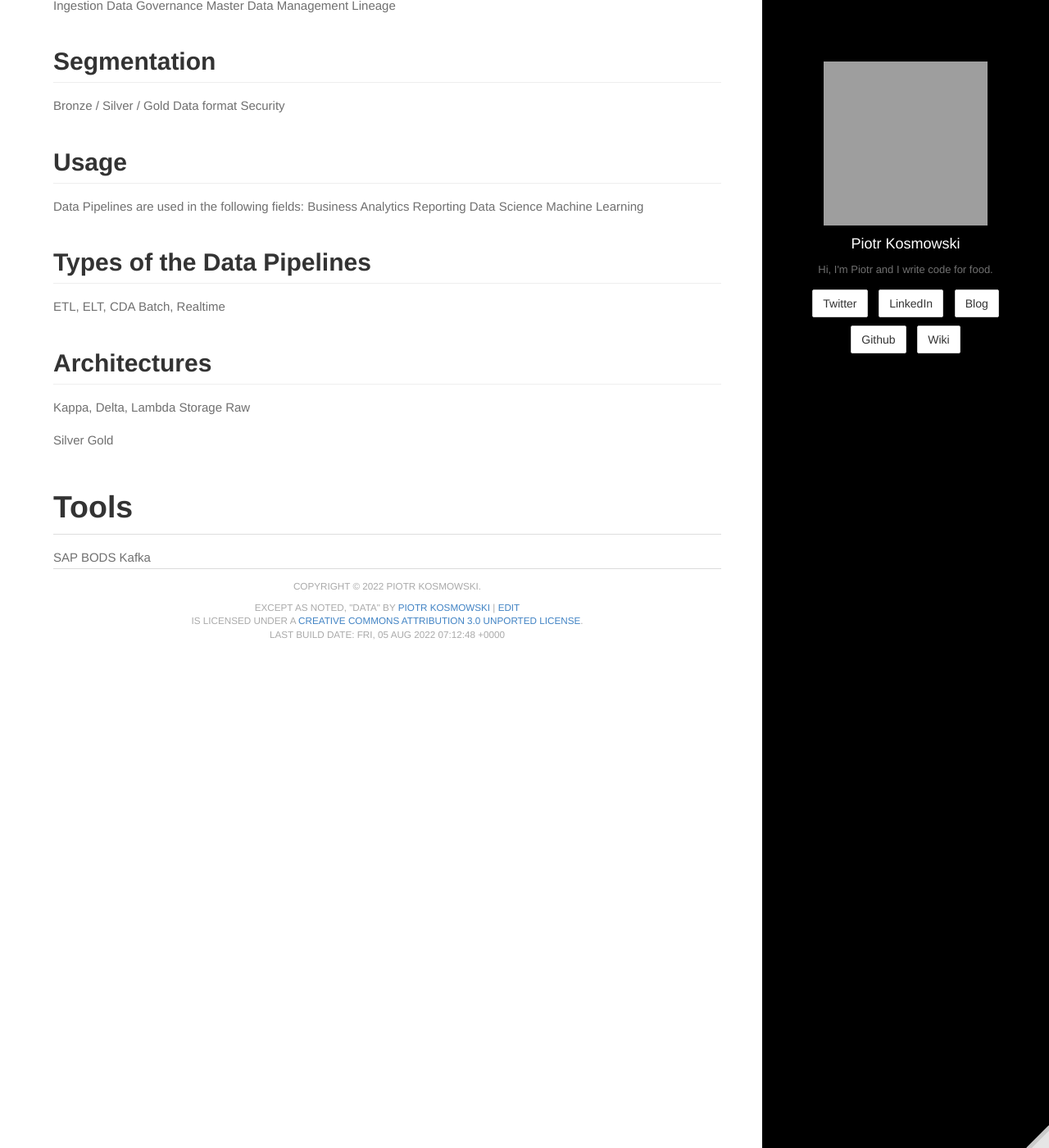
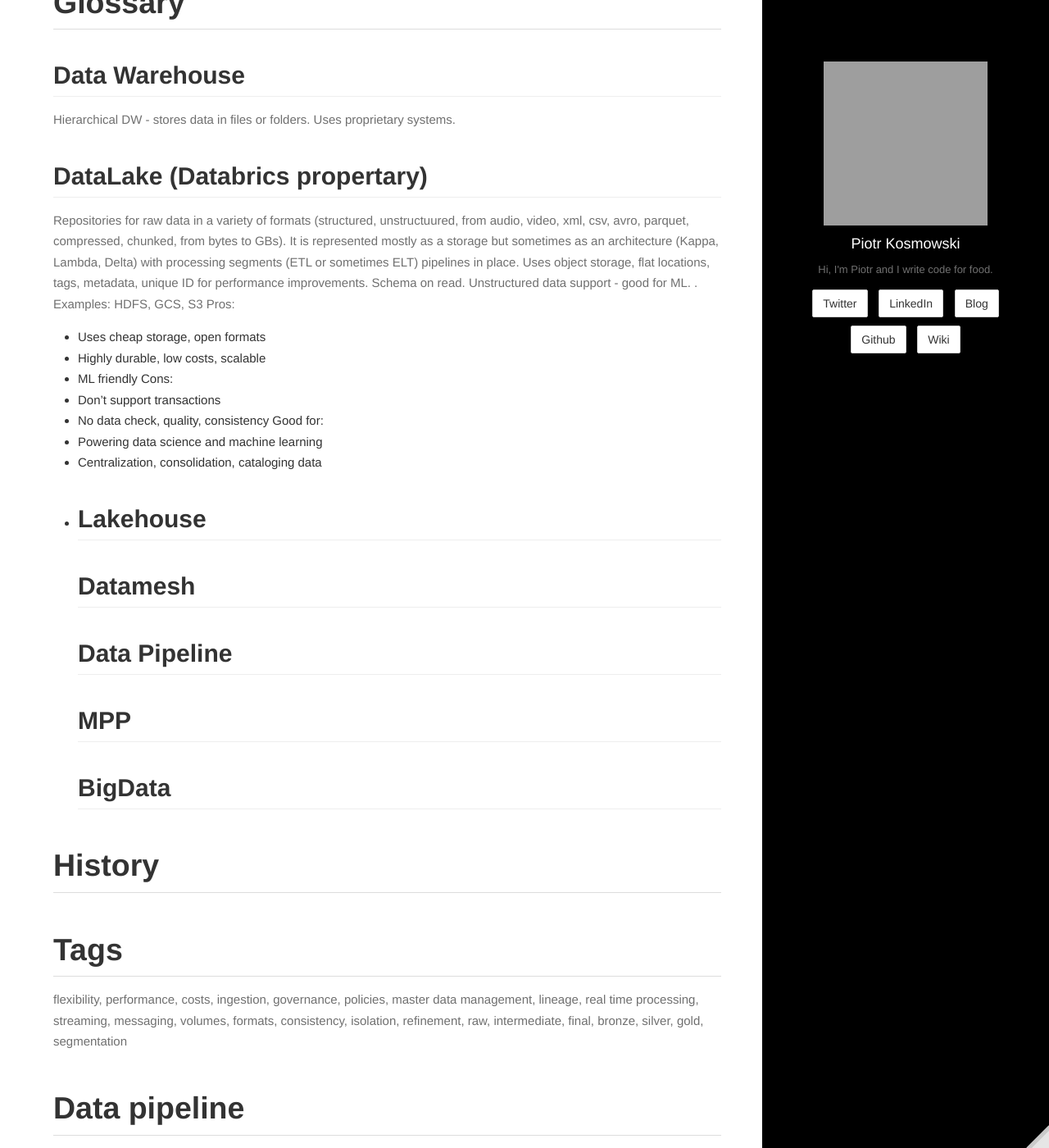
Before and after one commit to kospiotr/kospiotr.github.io, a Jekyll site: the page built from wiki/data.md, in a window 1280 px wide and 1400 px high, scrolled down 875 px. Shown: the whole window at 82% size. Built offline with Jekyll 4.4.1, drawn with Linux system fonts in a browser that asks for light colours; some of the changed text lies outside the part shown; grey boxes are pictures that could not be loaded.

Commit message:
Update data.md

```diff
--- a/wiki/data.md
+++ b/wiki/data.md
@@ -1,10 +1,40 @@
 ---
 layout: wiki
-title: data
+title: Data
 comments: false
 toc: true
 editurl: wiki/data.md
 ---
+
+# Glossary
+## Data Warehouse
+Hierarchical DW - stores data in files or folders. Uses proprietary systems.
+## DataLake (Databrics propertary)
+Repositories for raw data in a variety of formats (structured, unstructuured, from audio, video, xml, csv, avro, parquet, compressed, chunked, from bytes to GBs). It is represented mostly as a storage but sometimes as an architecture (Kappa, Lambda, Delta) with processing segments (ETL or sometimes ELT) pipelines in place.
+Uses object storage, flat locations, tags, metadata, unique ID for performance improvements. Schema on read. Unstructured data support - good for ML. .
+Examples: HDFS, GCS, S3
+Pros:
+- Uses cheap storage, open formats
+- Highly durable, low costs, scalable
+- ML friendly
+Cons:
+- Don't support transactions
+- No data check, quality, consistency
+Good for:
+- Powering data science and machine learning
+- Centralization, consolidation, cataloging data
+-
+## Lakehouse
+## Datamesh
+## Data Pipeline
+## MPP
+## BigData
+
+# History
+
+# Tags
+flexibility, performance, costs, ingestion, governance, policies, master data management, lineage, real time processing, streaming, messaging, volumes, formats, consistency, isolation, refinement, raw, intermediate, final, bronze, silver, gold, segmentation
+
 
 
 # Data pipeline
```
